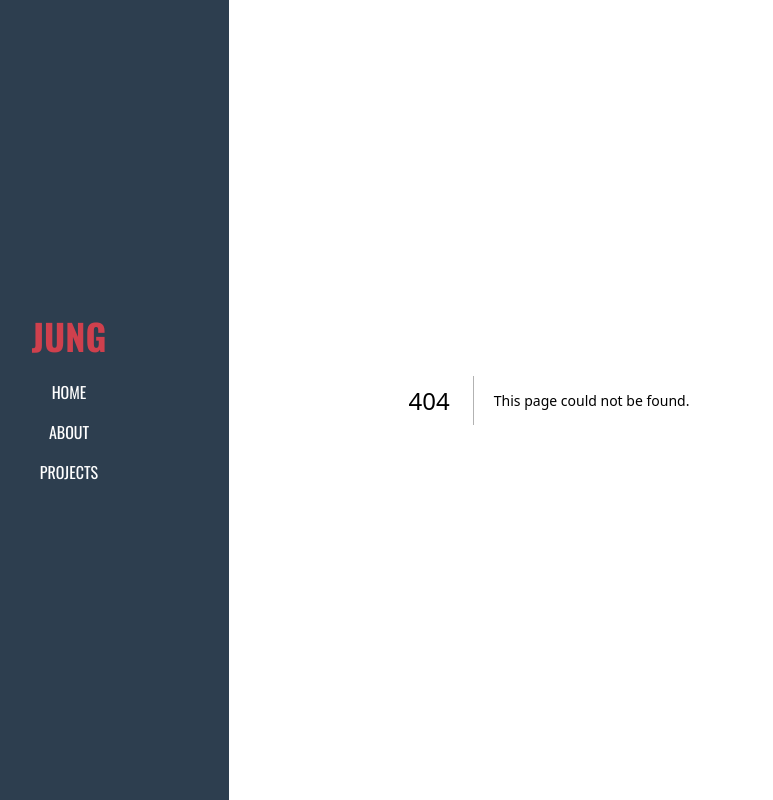
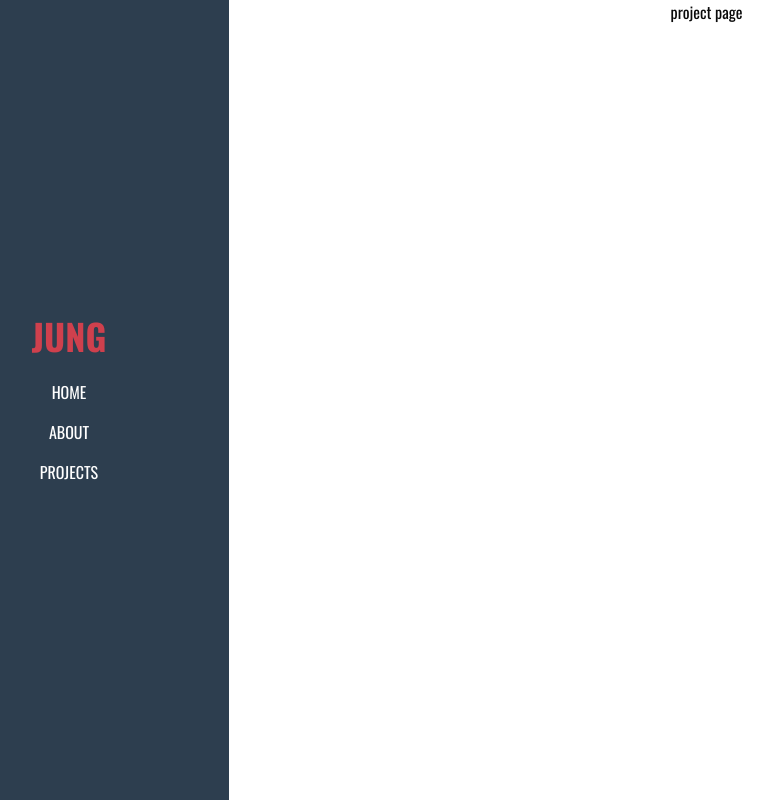
Before and after one commit to jlee9503/blog-portfolio, a Next.js app: page /projects in a window 1280 px wide. Before the commit this address had no page. Shown: the whole page, without its empty margins (91-864 px from the left). Built offline with nearby package versions, Linux system fonts and the light colour scheme.

Commit message:
put back page.tsx

```diff
--- /dev/null
+++ b/app/projects/page.tsx
@@ -0,0 +1,9 @@
+import React from 'react'
+
+const page = () => {
+  return (
+    <div>project page</div>
+  )
+}
+
+export default page
```
